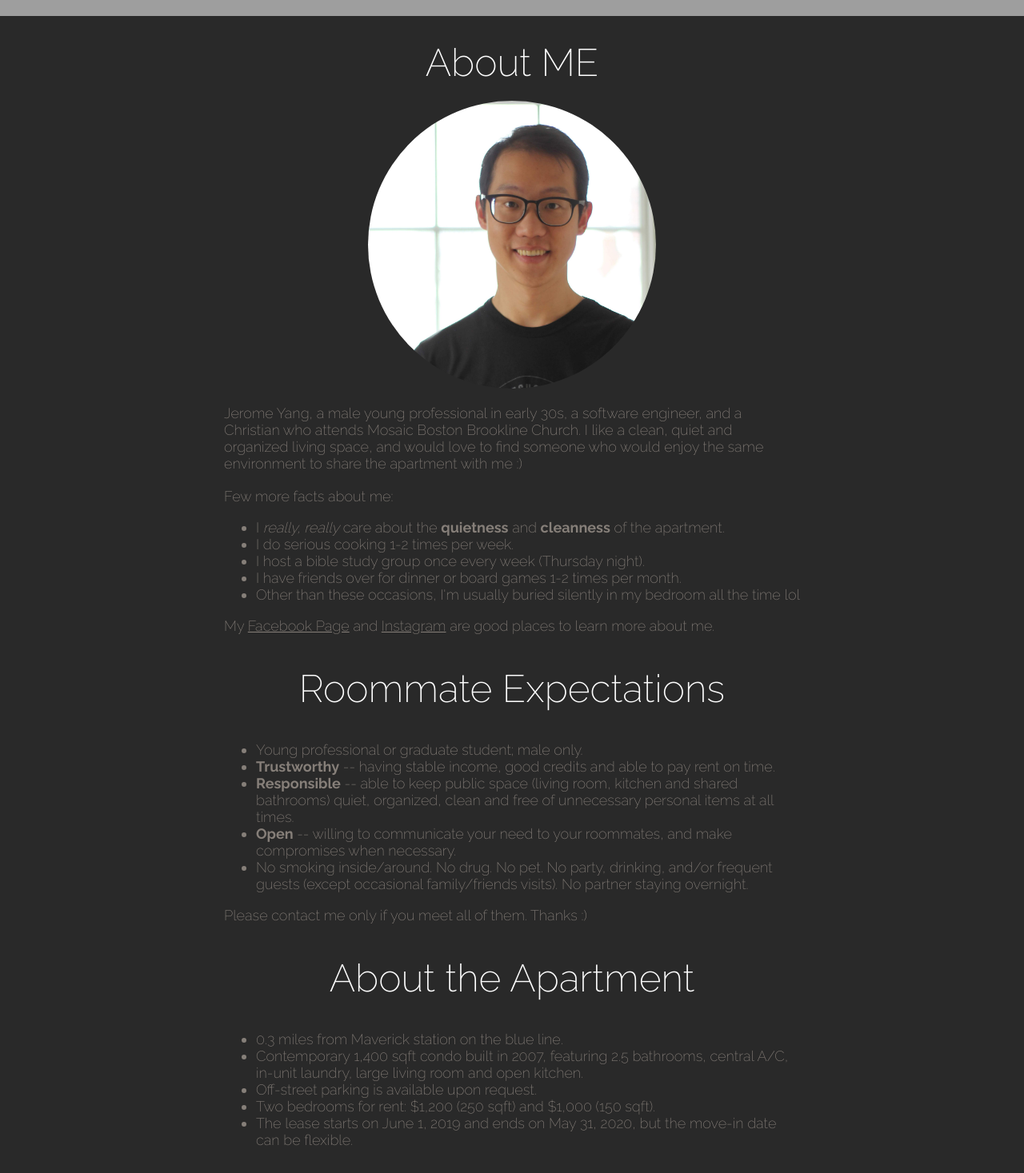
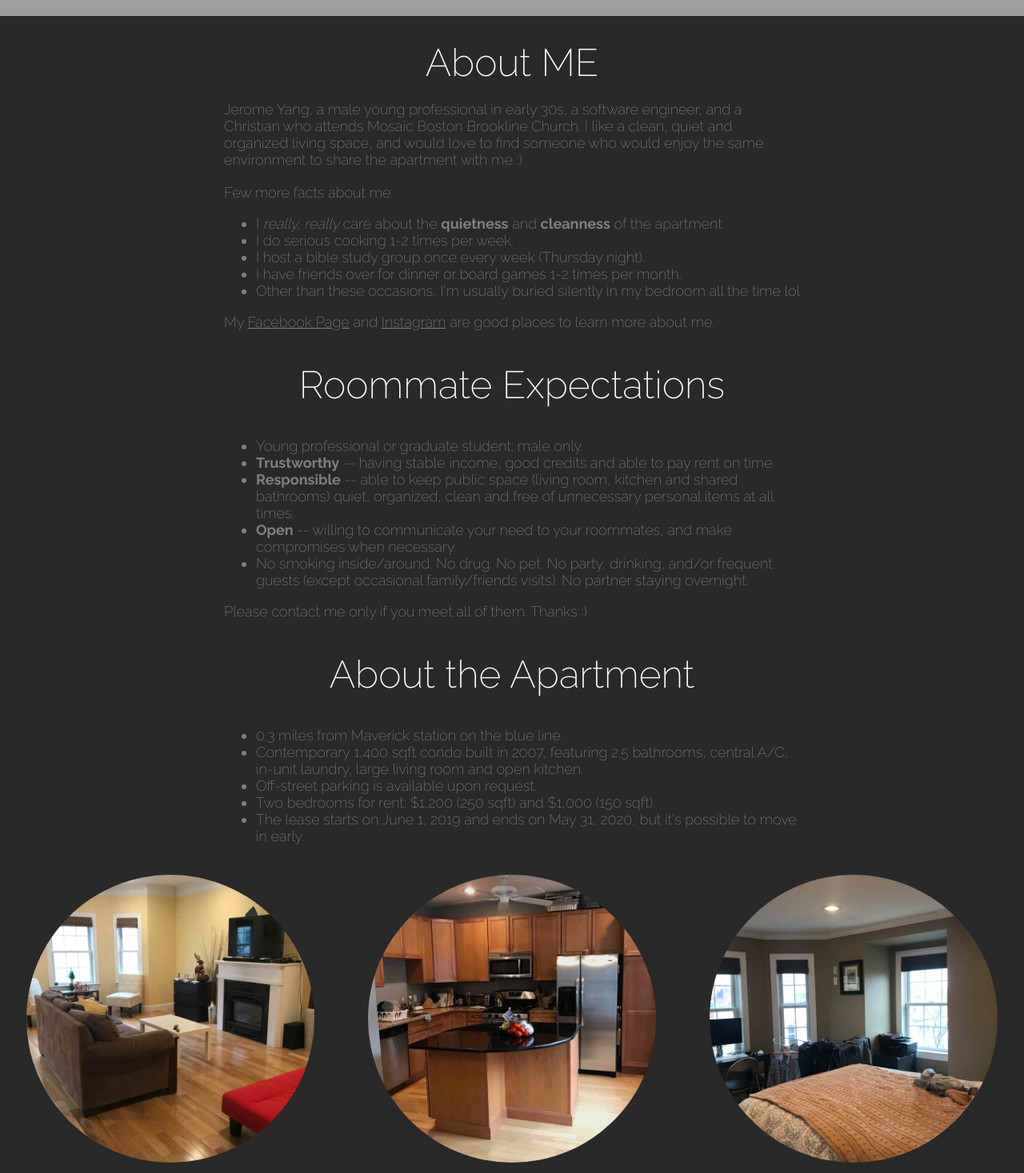
Before and after one commit to jeromecyang/bos2, a plain HTML site: page apt-sharing-eastie/index.html in a window 1280 px wide. Shown: the part 780-2247 px from the top of the page at 80% size. Drawn offline with Linux system fonts and the light colour scheme; grey boxes are pictures that could not be loaded.

Commit message:
Update index.html

```diff
--- a/apt-sharing-eastie/index.html
+++ b/apt-sharing-eastie/index.html
@@ -9,7 +9,7 @@
     <img src="temp.jpg" style="display: none">
     <div class="cover"><div>Apartment Sharing in Eastie<div style="font-size: 24px">June 1, 2019 - May 31, 2020</div></div></div>
     <div class="title">About ME</div>
-    <div class="image" style="background: url('IMG_0598.JPG') no-repeat center center; background-size: cover;"></div>
+    <!--div class="image" style="background: url('IMG_0598.JPG') no-repeat center center; background-size: cover;"></div-->
     <div class="text">Jerome Yang, a male young professional in early 30s, a software engineer, and a Christian who attends Mosaic Boston Brookline Church. I like a clean, quiet and organized living space, and would love to find someone who would enjoy the same environment to share the apartment with me :)</div>
     <div class="text">Few more facts about me:
 <ul>
@@ -39,7 +39,7 @@ My <a href="https://www.facebook.com/lifetimesojourner" target="_blank">Facebook
   <li>Contemporary 1,400 sqft condo built in 2007, featuring 2.5 bathrooms, central A/C, in-unit laundry, large living room and open kitchen.</li>
   <li>Off-street parking is available upon request.</li>
   <li>Two bedrooms for rent: $1,200 (250 sqft) and $1,000 (150 sqft).</li>
-  <li>The lease starts on June 1, 2019 and ends on May 31, 2020, but the move-in date can be flexible.</li>
+  <li>The lease starts on June 1, 2019 and ends on May 31, 2020, but it's possible to move in early.</li>
 </ul>
     </div>
     <div style="display: flex; flex-wrap: wrap;">
```
